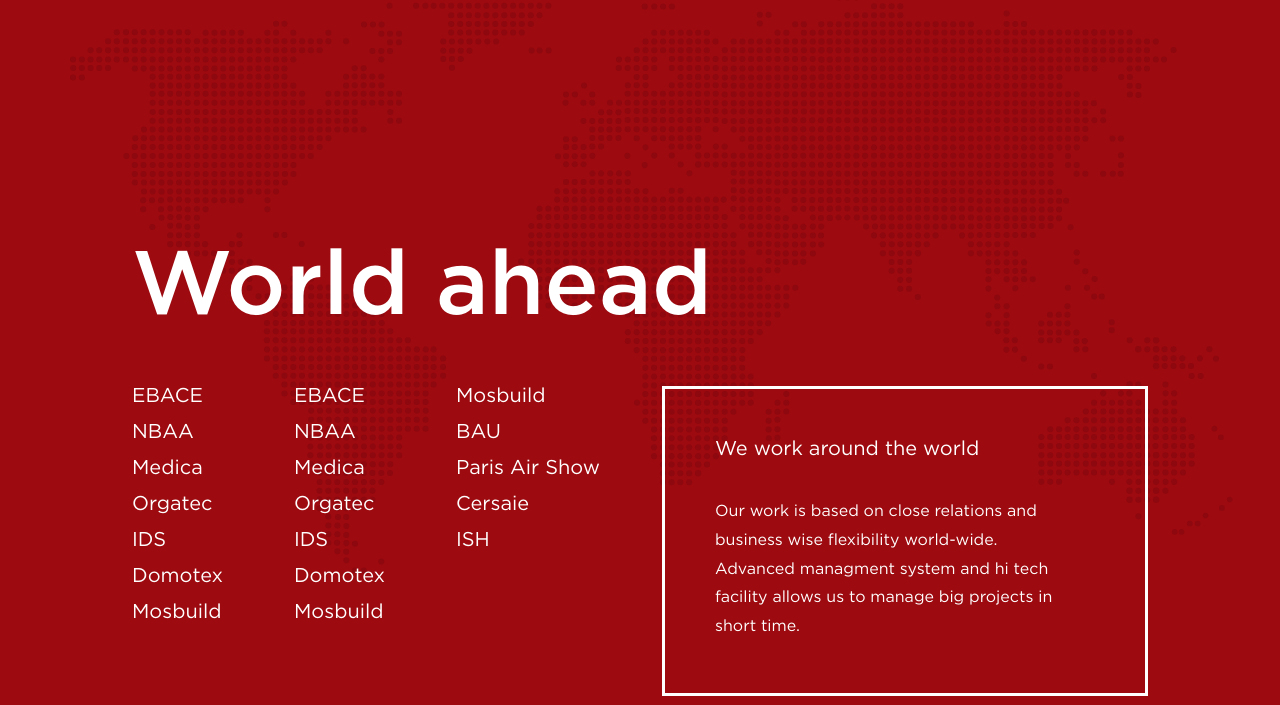
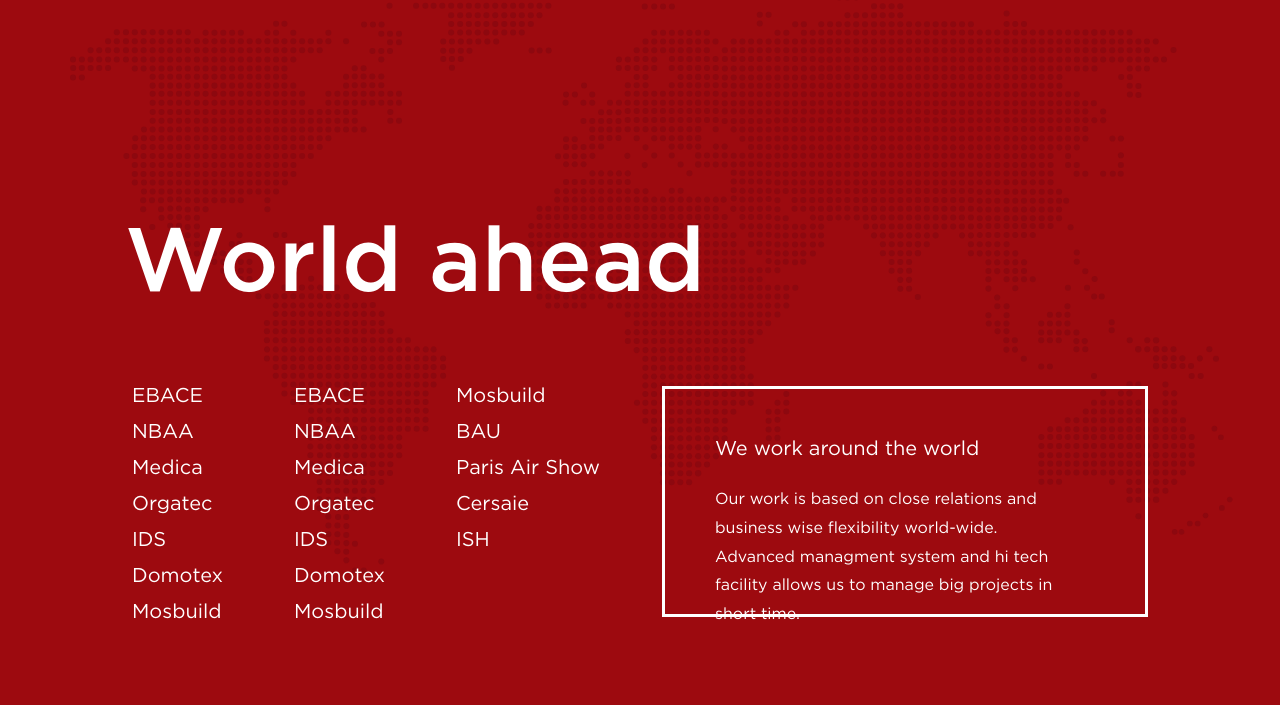
Before and after one commit to AdrianChojnacki/Map, a plain HTML site: page index.html in a window 1280 px wide. Shown: the part 95-800 px from the top of the page. Drawn offline with nearby package versions, Linux system fonts and the light colour scheme.

Commit message:
Fixed position.

```diff
--- a/css/style.css
+++ b/css/style.css
@@ -140,8 +140,8 @@ a, .point, #map-tooltip, #header { /*-------------------------------------------
 
 #header {
     position: absolute;
-    top: 328px;
-    left: 132px;
+    top: 305px;
+    left: 125px;
     font-family: "GothamMedium", sans-serif;
     z-index: 10;
 }
@@ -166,9 +166,13 @@ a, .point, #map-tooltip, #header { /*-------------------------------------------
     z-index: 10;
 }
 
+#content .list, #content .description {
+    height: 231px;
+}
+
 #content .list {
     flex: 0 0 20%;
-    padding: 0 88px 0 0;
+    padding: 0 96px 0 0;
 }
 
 #content .list a {
@@ -193,7 +197,7 @@ a, .point, #map-tooltip, #header { /*-------------------------------------------
 }
 
 #content .description h2 {
-    margin-bottom: 36px;
+    margin-bottom: 24px;
     font-size: 20px;
 }
 
```
